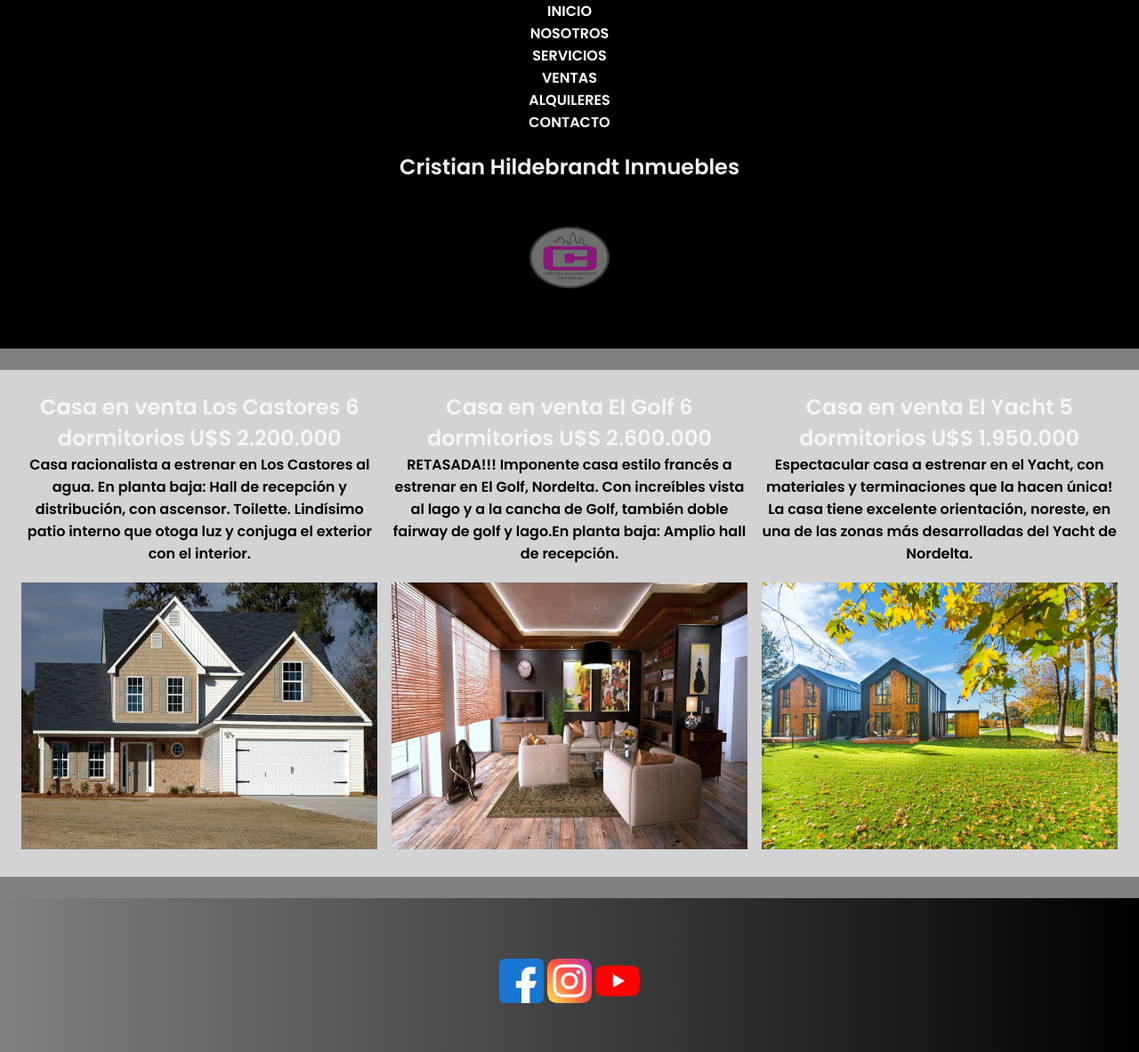
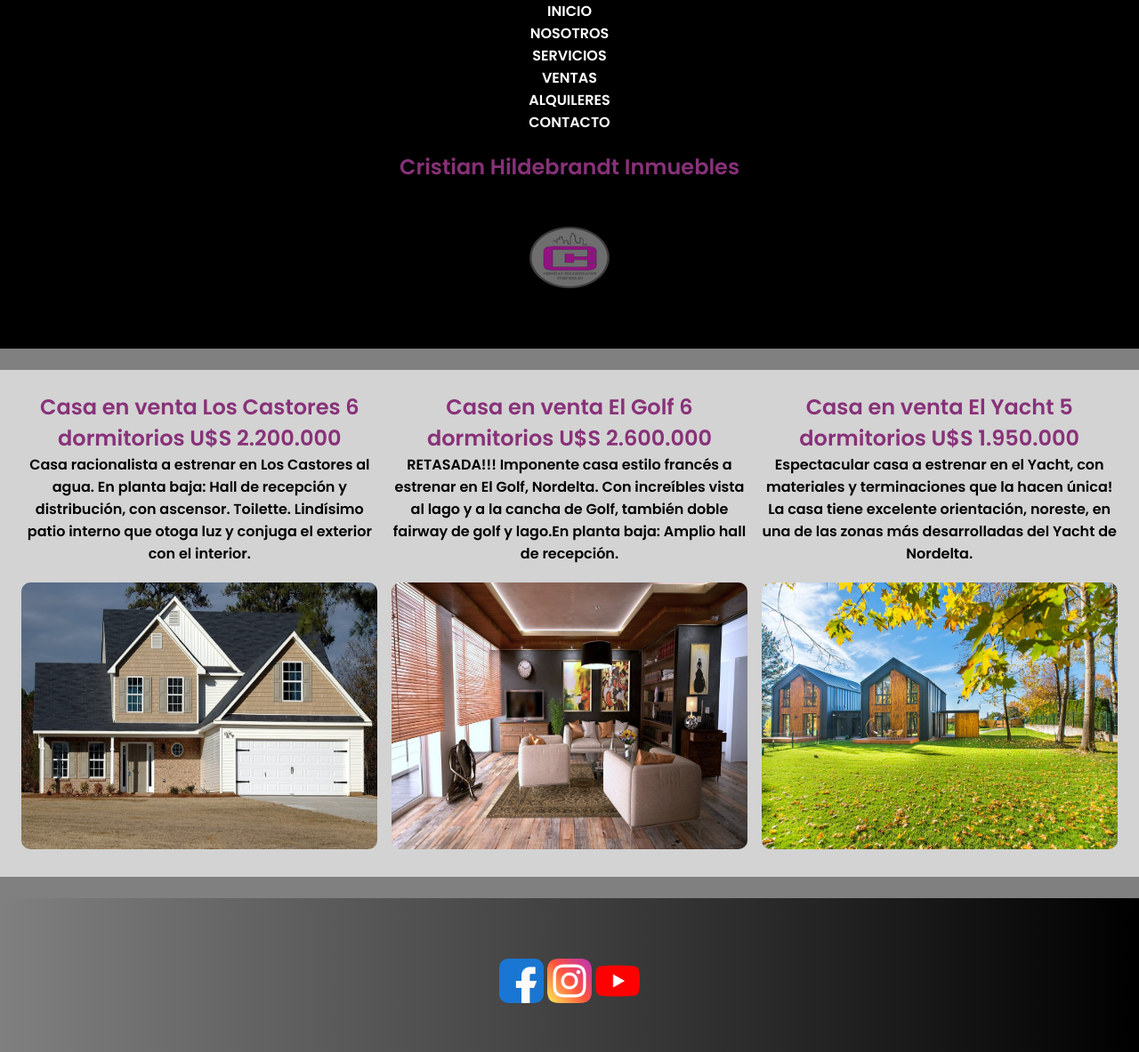
Before and after one commit to CristianHildebrandt/CristianHildebrandt-Entrega_Final, a plain HTML site: page sections/ventas.html in a window 1280 px wide. Shown: the whole page at 89% size. Drawn offline with Linux system fonts and the light colour scheme; a web font is replaced by a local one.

Commit message:
corrección de errores marcados por tutor

```diff
--- a/sass/_anim.scss
+++ b/sass/_anim.scss
@@ -8,5 +8,5 @@
 
 .anim1{
     background-color: blueviolet;
-    color:aliceblue;
+    color:rgb(59, 68, 75);
 }
--- a/sass/_header.scss
+++ b/sass/_header.scss
@@ -3,6 +3,6 @@ header{
     display: grid;
     justify-content: center;
         h2{
-            color: whitesmoke;
+            color: rgb(20, 16, 16)
         }
 }
--- a/sass/_media.scss
+++ b/sass/_media.scss
@@ -54,12 +54,14 @@
     justify-items:center;
     align-items: center;
 
+
     @media (min-width:768px){
         background-color: $c;
         display: grid;
         grid-template-columns: 1fr 1fr 1fr;
         gap: 15px;
         margin:3em;
+        align-items: center;
     }
 
     @media(min-width:1024px){
@@ -68,6 +70,7 @@
         grid-area: 1fr 1fr 1fr 1fr;
         height: auto;
         margin: 0;
+        align-items: center;
     }
 }
 
@@ -82,8 +85,8 @@ img{
     }
 
     @media (min-width:768px){
-        width: 200px;
-        height: 150px;
+        width: 300px;
+        height: 250px;
     }
 
     @media(min-width:1024px){
--- a/sass/_titulo.scss
+++ b/sass/_titulo.scss
@@ -1,6 +1,16 @@
-h1{
-    display: flex;
-    flex-direction: row;
+%titulos{
+    display:flex;
+    flex-direction: row ;
     align-content: center;
     justify-content: center;
 }
+
+h1{
+    @extend %titulos;
+    font-size: 25px;
+}
+
+h2{
+@extend %titulos;
+font-size: 15px;
+}
--- a/sass/_variableGlobal.scss
+++ b/sass/_variableGlobal.scss
@@ -1,4 +1,16 @@
 $color: black;
-$a: whitesmoke;
+$a: rgb(136, 49, 121);
 $b: grey;
 $c: lightgray;
+
+
+@mixin img ($radius) {
+    -webkit-border-radius: $radius;
+    -moz-border-radius: $radius;
+    -ms-border-radius: $radius;
+    border-radius: $radius;
+}
+
+img{
+    @include img (10px);
+}
--- a/sass/style.scss
+++ b/sass/style.scss
@@ -52,6 +52,7 @@ footer{
     display: flex;
     justify-content: center;
     align-content: center;
+    padding: 15px;
 }
 $border:3px solid;
 .boton{
--- a/sections/ventas.html
+++ b/sections/ventas.html
@@ -4,8 +4,8 @@
     <meta charset="UTF-8">
     <meta http-equiv="X-UA-Compatible" content="IE=edge">
     <meta name="viewport" content="width=device-width, initial-scale=1.0">
-    <meta name="keywords" content="inmobiliaria,bienes raices,casas,ventas, alquileres">
-    <meta name="description" content="Elegí tu próximo Inmueble en Ramos Mejía, La Matanza ! Casas, Departamentos, ph y más propiedades. Accedé ahora a las mejores ofertas">
+    <meta name="keywords" content="compra venta,bienes raices,departamentos, terrenos,casas">
+    <meta name="description" content="Compra Venta de propiedades en Ramos Mejía y alrededores! Casas, Departamentos, ph y más propiedades. Accedé ahora a las mejores ofertas">
     <title>Cristian Hildebrandt Inmuebles</title>
     <link rel="shortcut icon" href="../img/logo-sin-fondo.ico" type="image/x-icon">
     <link rel="stylesheet" href="../css/style.css">
```
Also changed, not shown: sections/alquileres.html (+2 -2 lines), sections/contacto.html (+2 -2 lines), sections/nosotros.html (+2 -2 lines), sections/servicios.html (+2 -2 lines), css/style.css, img/alquiler2.jpg (added), img/alquiler3.jpg (added), img/compraventa.jpg (added), img/nosotros.jpg (added), img/tasaciones.jpg (added), 1 other file.
